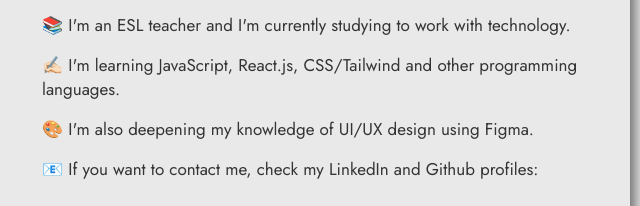
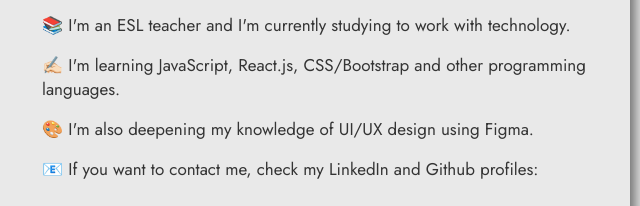
Before and after one commit to GabeNodari/Card, a plain HTML site: page index.html in a window 1280 px wide. Shown: the part 231-437 px from the top of the page, 330-970 px from the left. Drawn offline with Linux system fonts and the light colour scheme.

Commit message:
index.html

```diff
--- a/index.html
+++ b/index.html
@@ -22,7 +22,7 @@
     <div class="list">
         <p>👋🏻 Hello! I'm Gabriel.</p>
         <p>📚 I'm an ESL teacher and I'm currently studying to work with technology.</p>
-        <p>✍🏻 I'm learning JavaScript, React.js, CSS/Tailwind and other programming languages.</p>
+        <p>✍🏻 I'm learning JavaScript, React.js, CSS/Bootstrap and other programming languages.</p>
         <p>🎨 I'm also deepening my knowledge of UI/UX design using Figma.</p>
         <p>📧 If you want to contact me, check my LinkedIn and Github profiles:</p>
     </div>
```
